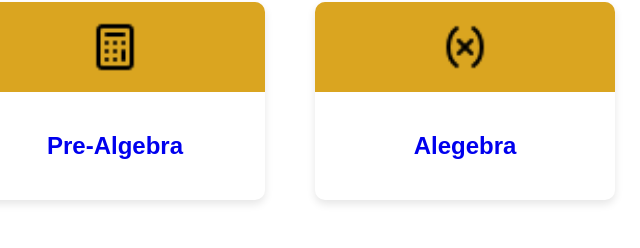
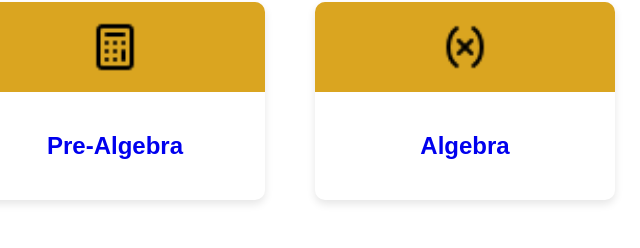
Before and after one commit to Amogh3085/TutorHive, a plain HTML site: page learn.html in a window 1280 px wide. Shown: the part 506-754 px from the top of the page, 0-640 px from the left. Drawn offline with Linux system fonts and the light colour scheme.

Commit message:
Update learn.html

```diff
--- a/learn.html
+++ b/learn.html
@@ -113,7 +113,7 @@
             <img src="variable.png" alt="Calculator Icon">
         </div>
         <div class="title">
-            <h2>Alegebra</h2>
+            <h2>Algebra</h2>
         </div>
 	</div>
 </a>
```
